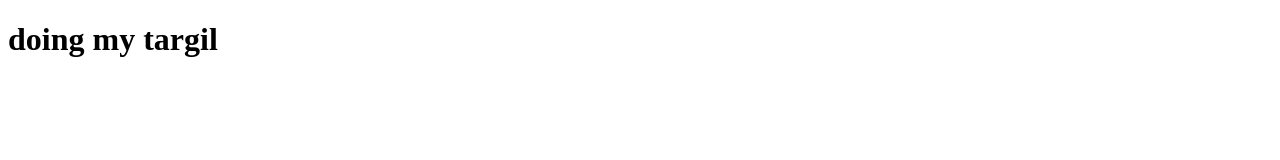
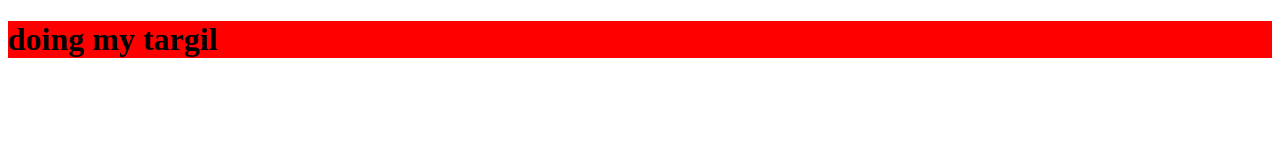
Before and after one commit to IrisBo/test0001, a plain HTML site: page index.html in a window 1280 px wide. Drawn offline with Linux system fonts and the light colour scheme.

Commit message:
added red bg

```diff
--- a/index.html
+++ b/index.html
@@ -4,6 +4,10 @@
     <meta charset="UTF-8">
     <meta name="viewport" content="width=device-width, initial-scale=1.0">
     <title>Document</title>
+    <style>
+
+        h1 {background-color: red;}
+    </style>
 </head>
 <body>
     <h1>doing my targil</h1>
```
